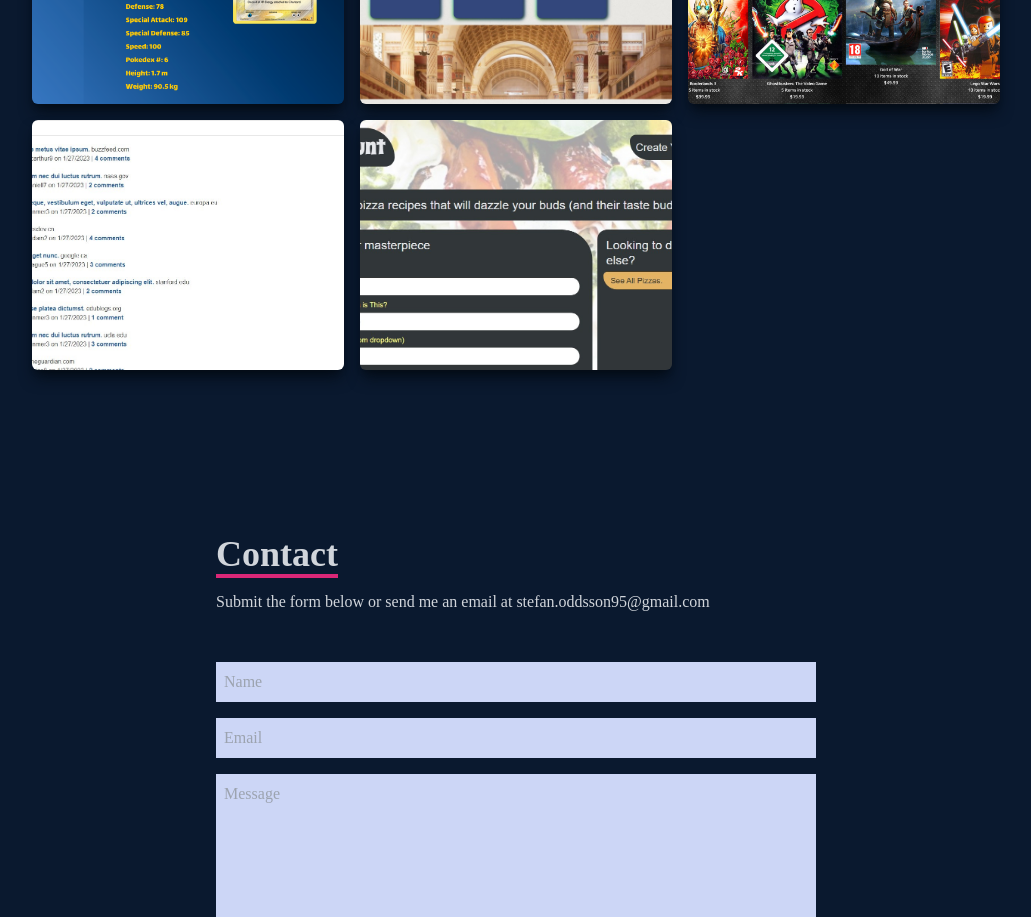
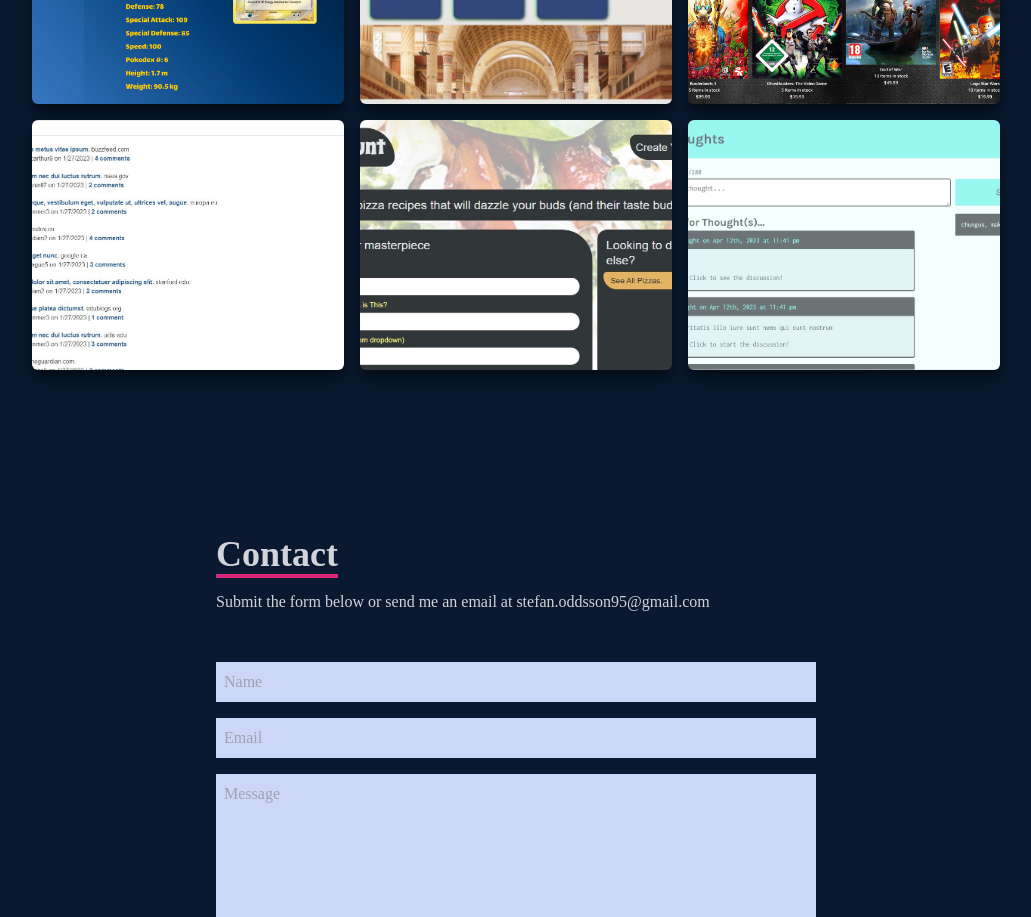
Before and after one commit to StebbiO/portfolio-react, a React (Create React App) app: page / in a window 1280 px wide. Shown: the part 2760-3677 px from the top of the page, without its empty margins (124-1155 px from the left). Built offline with nearby package versions, Linux system fonts and the light colour scheme; the HTML template or start-up script is replaced by a standard one.

Commit message:
add deep thoughts app

```diff
--- a/src/components/Work.jsx
+++ b/src/components/Work.jsx
@@ -4,6 +4,7 @@
 import Video from '../assets/video-game.jpg'
 import Blog from '../assets/tech-blog.jpg'
 import Pizza from '../assets/pizza.jpg'
+import Thoughts from '../assets/thoughts.jpg'
 
 function Work() {
   return (
@@ -118,6 +119,26 @@
                         </div>
                     </div>
                 </div>
+                <div
+                 style={{backgroundImage: `url(${Thoughts})`}}
+                 className='shadow-lg shadow-[#040c16] group container rounded-md flex justify-center items-center mx-auto content-div'
+                >
+
+                    {/*Hover Effects */}
+                    <div className='opacity-0 group-hover:opacity-100'>
+                        <span className='text-2xl font-bold text-white tracking-wider'>
+                            MERN Application
+                        </span>
+                        <div className='pt-8 text-center'>
+                            <a href='https://calm-sands-18535.herokuapp.com/'>
+                                <button className='text-center rounded-lg px-4 py-3 m-2 bg-white text-gray-700 font-bold text-lg'>Demo</button>
+                            </a>
+                            <a href='https://github.com/StebbiO/deep-thoughts2'>
+                                <button className='text-center rounded-lg px-4 py-3 m-2 bg-white text-gray-700 font-bold text-lg'>Code</button>
+                            </a>
+                        </div>
+                    </div>
+                </div>
             </div>
         </div>
     </div>
```
Also changed, not shown: src/assets/thoughts.jpg (added).
